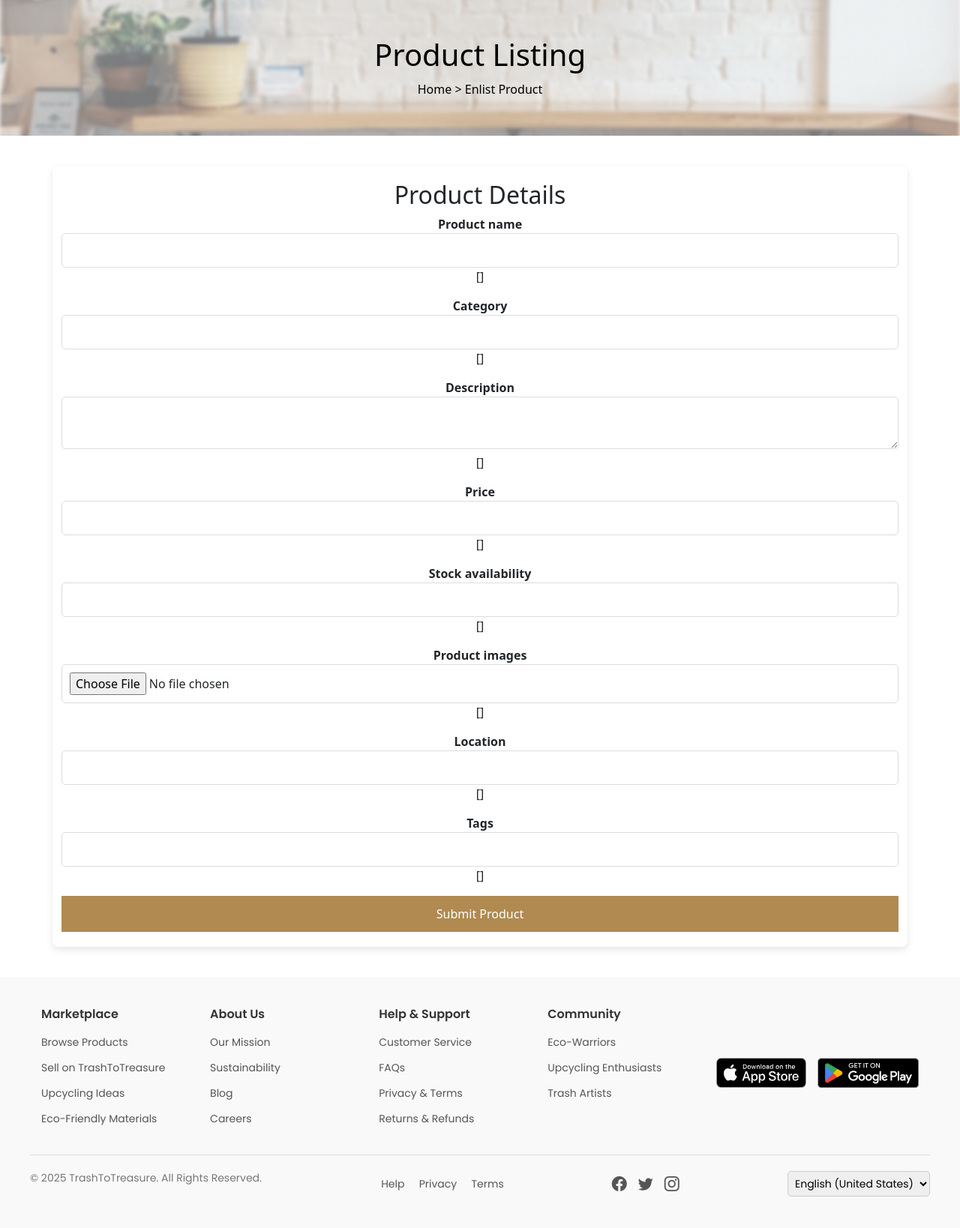
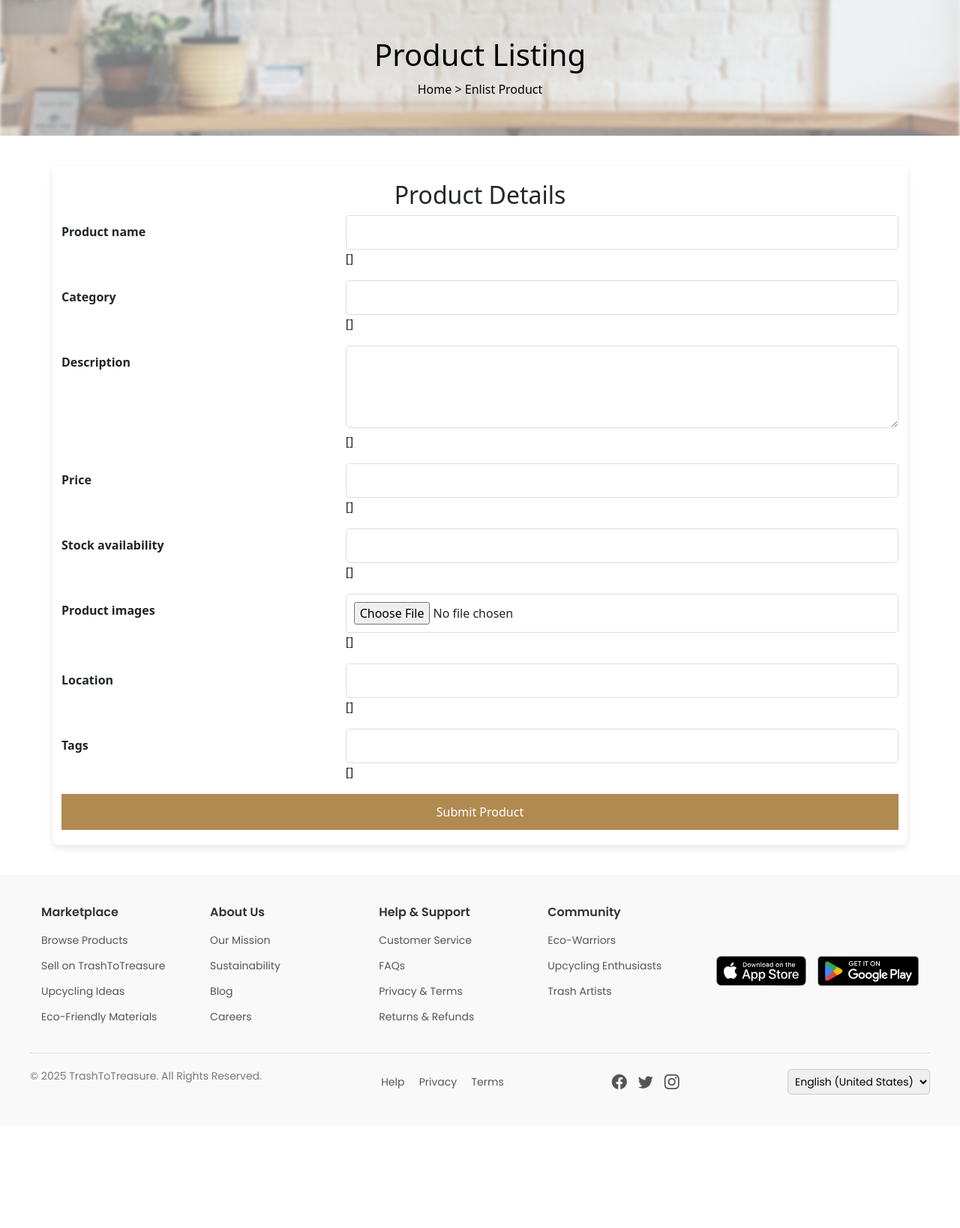
Before and after one commit to Maruf346/Trash-To-Treasure, a Django app: template waste_marketplace/marketplace/templates/product_listing.html in a window 1280 px wide. Shown: the part 59-1697 px from the top of the page at 75% size. After the commit the page ends 1519 px from the top, so only its background shows below. Run offline with Django 5.2, Linux system fonts and the light colour scheme; the template is opened without the code that fills it, so the values that code supplies are empty, except form fields; tables that the repository leaves empty hold one stand-in row (values such as "Sample post"); form fields are guessed from the names that the template uses.

Commit message:
fixed product_listing.css

```diff
--- a/waste_marketplace/marketplace/static/css/product_listing.css
+++ b/waste_marketplace/marketplace/static/css/product_listing.css
@@ -70,3 +70,34 @@ button {
 button:hover {
     background: #8a6f3f;
 }
+
+.form-row {
+    display: flex;
+    align-items: flex-start;
+    gap: 10px;
+    margin-bottom: 2px;
+    text-align: left;
+}
+
+.form-label {
+    flex: 1;
+    font-weight: bold;
+    padding-top: 10px;
+}
+
+.form-input {
+    flex: 2;
+}
+
+.form-input input,
+.form-input textarea,
+.form-input select {
+    width: 100%;
+    padding: 10px;
+    border: 1px solid #ddd;
+    border-radius: 5px;
+}
+
+.form-input textarea {
+    height: 110px;
+}
--- a/waste_marketplace/marketplace/templates/product_listing.html
+++ b/waste_marketplace/marketplace/templates/product_listing.html
@@ -26,52 +26,85 @@
                 {{ form.non_field_errors }}
 
                 <div class="form-row">
+                  <div class="form-label">
                     {{ form.product_name.label_tag }}
+                  </div>
+                  <div class="form-input">
                     {{ form.product_name }}
                     {{ form.product_name.errors }}
                   </div>
+                </div>
 
                 <div class="form-row">
+                  <div class="form-label">
                     {{ form.category.label_tag }}
+                  </div>
+                  <div class="form-input">
                     {{ form.category }}
                     {{ form.category.errors }}
                   </div>
+                </div>
 
                 <div class="form-row">
+                  <div class="form-label">
                     {{ form.description.label_tag }}
+                  </div>
+                  <div class="form-input">
                     {{ form.description }}
                     {{ form.description.errors }}
                   </div>
+                </div>
 
                 <div class="form-row">
+                  <div class="form-label">
                     {{ form.price.label_tag }}
+                  </div>
+                  <div class="form-input">
                     {{ form.price }}
                     {{ form.price.errors }}
                   </div>
+                </div>
 
                 <div class="form-row">
+                  <div class="form-label">
                     {{ form.stock_availability.label_tag }}
+                  </div>
+                  <div class="form-input">
                     {{ form.stock_availability }}
                     {{ form.stock_availability.errors }}
                   </div>
+                </div>
 
                 <div class="form-row">
+                  <div class="form-label">
                     {{ form.product_images.label_tag }}
+                  </div>
+                  <div class="form-input">
                     {{ form.product_images }}
                     {{ form.product_images.errors }}
                   </div>
+                </div>
 
                 <div class="form-row">
+                  <div class="form-label">
                     {{ form.location.label_tag }}
+                  </div>
+                  <div class="form-input">
                     {{ form.location }}
                     {{ form.location.errors }}
                   </div>
+                </div>
 
                 <div class="form-row">
+                  <div class="form-label">
                     {{ form.tags.label_tag }}
+                  </div>
+                  <div class="form-input">
                     {{ form.tags }}
                     {{ form.tags.errors }}
                   </div>
+                </div>
+
 
                 <button type="submit">Submit Product</button>
               </form>
```
Also changed, not shown: waste_marketplace/db.sqlite3, waste_marketplace/media/upcycled_products/bookshelf_bicycle.jpg (added). Lines whose indentation alone changed are shown as unchanged.
